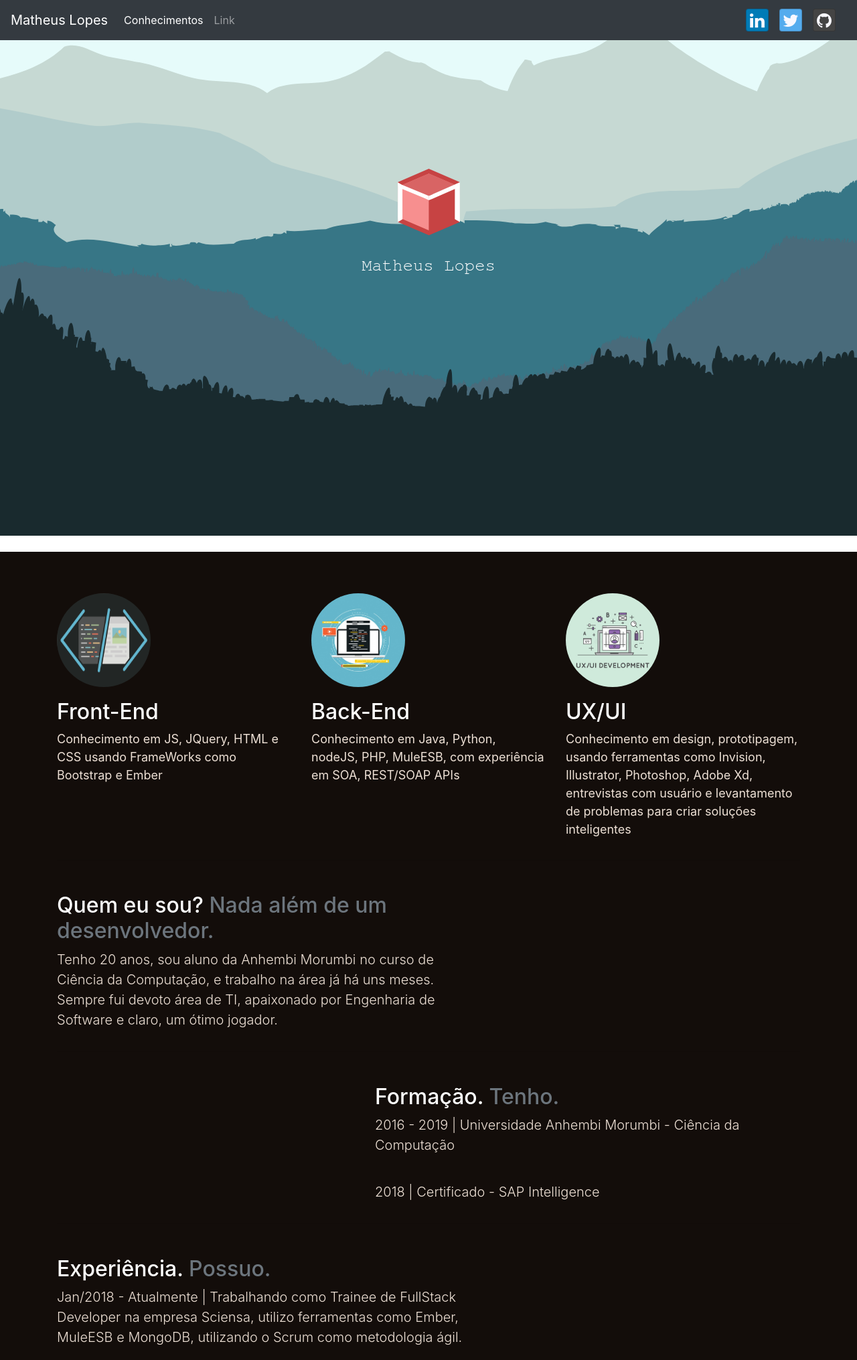
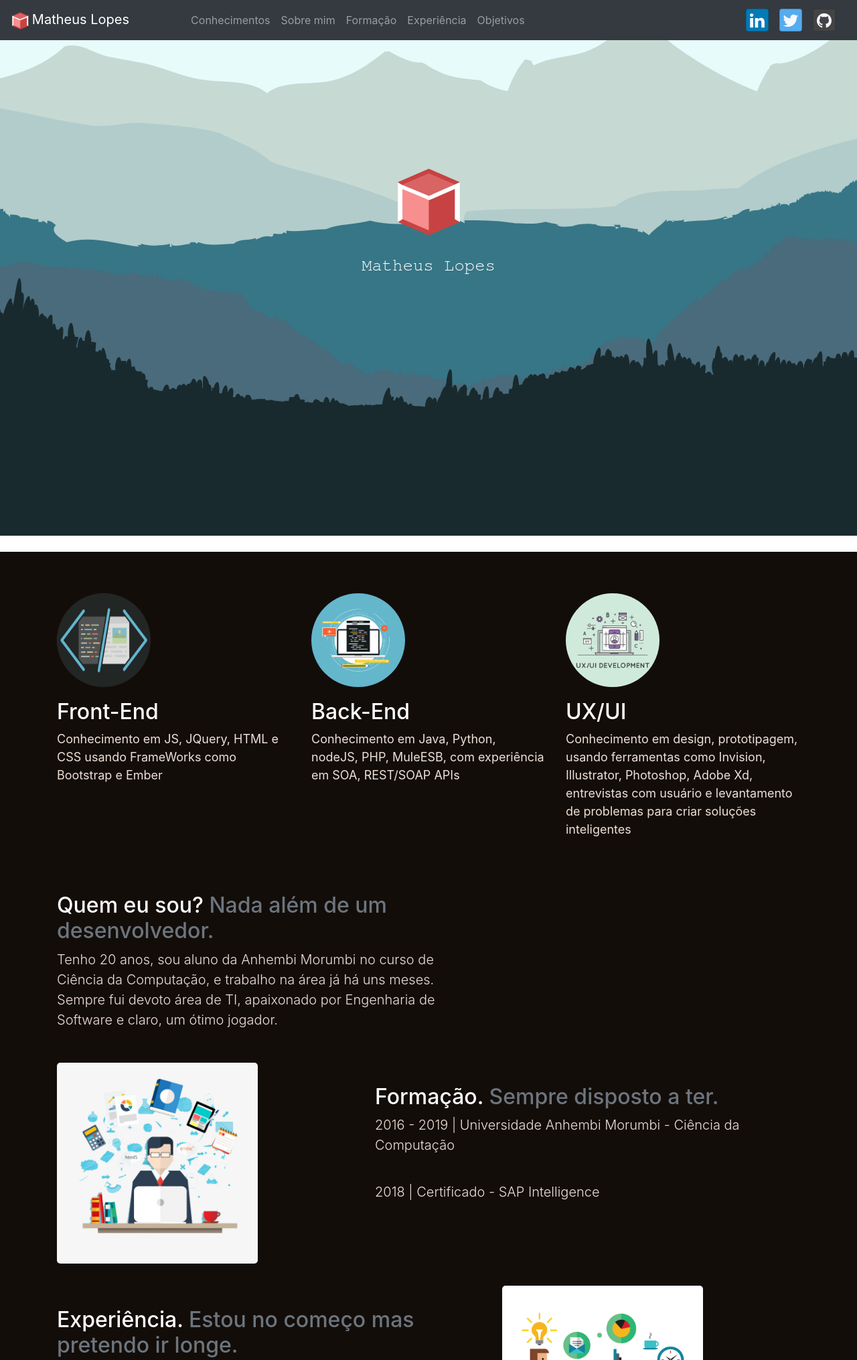
Before and after one commit to mthslps/mthslps.github.io, a plain HTML site: page index.html in a window 1280 px wide. Shown: the top 2031 px of the page at 67% size. Drawn offline with nearby package versions, Linux system fonts and the light colour scheme.

Commit message:
adicionando imagens

```diff
--- a/css/index.css
+++ b/css/index.css
@@ -39,6 +39,7 @@ body {
 .first-section {
   padding: 50px 0 20px 0;
 }
+
 
 .text-header {
   font-size: 100px;
--- a/index.html
+++ b/index.html
@@ -20,9 +20,9 @@
                     event.preventDefault();
                     var hash = this.hash;
                     $('html, body').animate({
-                        scrollTop: $(hash).offset().top
+                        scrollTop: $(hash).offset().top - 50
                     }, 800, function () {
-                        window.location.hash = hash;
+                        //window.location.hash = hash;
                     });
                 }
             });
@@ -37,16 +37,29 @@
 <body>
     <header>
         <nav class="navbar navbar-expand-md navbar-dark fixed-top bg-dark">
-            <a class="navbar-brand" href="#port">Matheus Lopes</a>
+
+            <a class="navbar-brand" href="#port">Matheus Lopes
+                    <img width="12%" style="float: left; margin-top: 1%; margin-right: 1%;" src="img/boxnavbar.svg">
+            </a>
 
             <div class="collapse navbar-collapse" id="navbarCollapse">
                 <ul class="navbar-nav mr-auto">
-                    <li class="nav-item active">
+                    <li class="nav-item">
                         <a class="nav-link" href="#content">Conhecimentos
+
                         </a>
                     </li>
                     <li class="nav-item">
-                        <a class="nav-link" href="#quemsoueu">Link</a>
+                        <a class="nav-link" href="#quemsoueu">Sobre mim</a>
+                    </li>
+                    <li class="nav-item">
+                        <a class="nav-link" href="#formacao">Formação</a>
+                    </li>
+                    <li class="nav-item">
+                        <a class="nav-link" href="#experiencia">Experiência</a>
+                    </li>
+                    <li class="nav-item">
+                        <a class="nav-link" href="#objetivos">Objetivos</a>
                     </li>
                 </ul>
                 <ul class="navbar-nav justify-content:flex-end">
@@ -119,15 +132,16 @@
                     </p>
                 </div>
                 <div class="col-md-5">
+
                 </div>
             </div>
 
             <hr class="featurette-divider">
 
             <div class="row featurette">
-                    <div class="col-md-7 order-md-2" id="objetivos">
+                <div class="col-md-7 order-md-2" id="formacao">
                     <h2 class="featurette-heading">Formação.
-                            <span class="text-muted">Tenho.</span>
+                        <span class="text-muted">Sempre disposto a ter.</span>
                     </h2>
                     <p class="lead">2016 - 2019 | Universidade Anhembi Morumbi - Ciência da Computação
                     </p>
@@ -136,20 +150,23 @@
                     </p>
                 </div>
                 <div class="col-md-5 order-md-1">
+                        <img class="featurette-image img-fluid mx-auto" data-src="holder.js/500x500/auto" alt="500x500" style="border-radius: 5px; width: 300px; height: 300px;" src="img/studying.jpg" data-holder-rendered="true">
                 </div>
             </div>
 
             <hr class="featurette-divider">
 
             <div class="row featurette">
-                        <div class="col-md-7" id="objetivos">
+                <div class="col-md-7" id="experiencia">
                     <h2 class="featurette-heading">Experiência.
-                                <span class="text-muted">Possuo.</span>
+                        <span class="text-muted">Estou no começo mas pretendo ir longe.</span>
                     </h2>
-                            <p class="lead">Jan/2018 - Atualmente | Trabalhando como Trainee de FullStack Developer na empresa Sciensa, utilizo ferramentas como Ember, MuleESB e MongoDB, utilizando o Scrum como metodologia ágil.
+                    <p class="lead">Jan/2018 - Atualmente | Trabalhando como Trainee de FullStack Developer na empresa Sciensa, utilizo ferramentas
+                        como Ember, MuleESB e MongoDB, utilizando o Scrum como metodologia ágil.
                     </p>
                 </div>
                 <div class="col-md-5 order-md-1">
+                        <img class="featurette-image img-fluid mx-auto" data-src="holder.js/500x500/auto" alt="500x500" style="border-radius: 5px; width: 300px; height: 300px;" src="img/work.jpg" data-holder-rendered="true">
                 </div>
             </div>
 
@@ -165,6 +182,7 @@
                     </p>
                 </div>
                 <div class="col-md-5 order-md-1">
+                        <img class="featurette-image img-fluid mx-auto" data-src="holder.js/500x500/auto" alt="500x500" style="border-radius: 5px; width: 300px; height: 300px; " src="img/objetivos.jpg" data-holder-rendered="true">
                 </div>
             </div>
 
@@ -175,7 +193,10 @@
                     <h2 class="featurette-heading">Conecte-se comigo no LinkedIn!
                         <span class="text-muted">É de graça.</span>
                     </h2>
-                    <div class="LI-profile-badge"  data-version="v1" data-size="small" data-locale="pt_BR" data-type="vertical" data-theme="light" data-vanity="matheuslopespro"><a class="LI-simple-link" href='https://br.linkedin.com/in/matheuslopespro?trk=profile-badge'>Matheus Lopes</a></div>
+                    <div class="LI-profile-badge" data-version="v1" data-size="small" data-locale="pt_BR" data-type="vertical" data-theme="light"
+                        data-vanity="matheuslopespro">
+                        <a class="LI-simple-link" href='https://br.linkedin.com/in/matheuslopespro?trk=profile-badge'>Matheus Lopes</a>
+                    </div>
                 </div>
                 <div class="col-md-5">
                 </div>
```
Also changed, not shown: img/1046x616-growth-success.jpg (added), img/boxnavbar.svg (added), img/objetivos.jpg (added), img/studying.jpg (added), img/work.jpg (added), img/young-business-people-running-on-growth-arrows-flat-design-elements_1456-364.jpg (added). Lines whose indentation alone changed are shown as unchanged.
